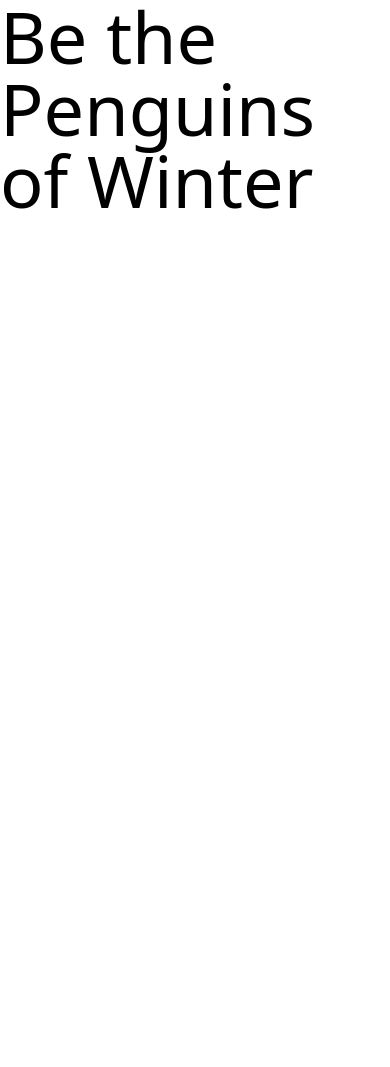
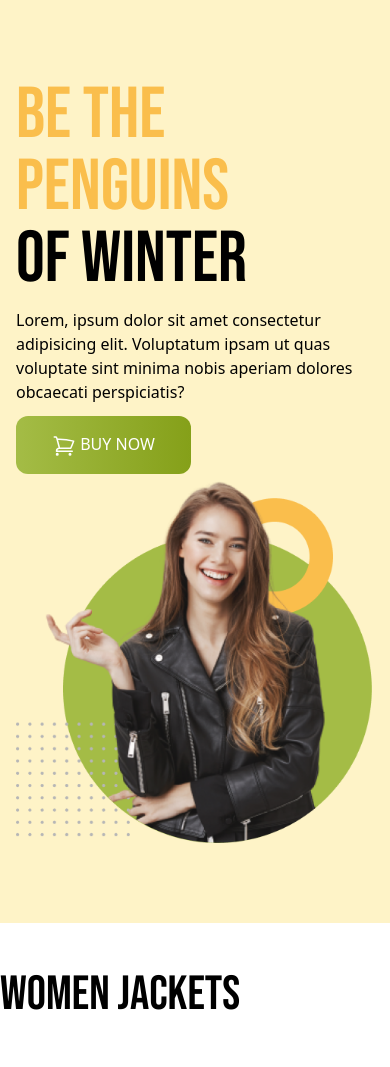
Before and after one commit to HamjaMohtadee04/penguinfashion, a plain HTML site: page index.html in a window 390 px wide. Before the commit the page ends 844 px from the top, so only its background shows below. Drawn offline with nearby package versions, Linux system fonts and the light colour scheme.

Commit message:
header responsiveness added

```diff
--- a/index.html
+++ b/index.html
@@ -5,21 +5,50 @@
     <meta name="viewport" content="width=device-width, initial-scale=1.0">
     <title>penguin</title>
     <script src="https://cdn.tailwindcss.com"></script>
+    <link rel="preconnect" href="https://fonts.googleapis.com">
+<link rel="preconnect" href="https://fonts.gstatic.com" crossorigin>
+<link href="https://fonts.googleapis.com/css2?family=Bebas+Neue&display=swap" rel="stylesheet">
 </head>
+<style>
+    .bebas-neue-regular {
+  font-family: "Bebas Neue", sans-serif;
+  font-weight: 400;
+  font-style: normal;
+}
+
+</style>
 <body>
 
-    <header>
-        <div>
+    <header class="bg-amber-100 px-20  px-4 md:px-32 py-20">
+        <!-- nav section -->
+        <nav>
+
+        </nav>
+        <!-- banner section -->
+        <div class="flex flex-col md:flex-row justify-between items-center">
+            <div class="space-y-3">
+                <h1 class="text-7xl uppercase bebas-neue-regular">
+                    <span class="text-[#FABE4C]">Be The Penguins </span>
+                    <br>
+                    of Winter</h1>
+                    <p>Lorem, ipsum dolor sit amet consectetur adipisicing elit. Voluptatum ipsam ut quas voluptate sint minima nobis aperiam dolores obcaecati perspiciatis?</p>
+                    <button class="py-4 px-9 bg-gradient-to-r from-[#A4BC46] to-[#85A019] rounded-xl uppercase text-white font-medium">
+                        <svg xmlns="http://www.w3.org/2000/svg" fill="none" viewBox="0 0 24 24" stroke-width="1.5" stroke="currentColor" class="size-6 inline">
+                            <path stroke-linecap="round" stroke-linejoin="round" d="M2.25 3h1.386c.51 0 .955.343 1.087.835l.383 1.437M7.5 14.25a3 3 0 0 0-3 3h15.75m-12.75-3h11.218c1.121-2.3 2.1-4.684 2.924-7.138a60.114 60.114 0 0 0-16.536-1.84M7.5 14.25 5.106 5.272M6 20.25a.75.75 0 1 1-1.5 0 .75.75 0 0 1 1.5 0Zm12.75 0a.75.75 0 1 1-1.5 0 .75.75 0 0 1 1.5 0Z" />
+                          </svg>
+                           Buy Now</button>
+            </div>
+
             <div>
-                <div>
-                    <h1 class="text-7xl">Be the Penguins of Winter</h1>
-                </div>
+                <img src="images/model.png" alt="">
             </div>
         </div>
     </header>
 
-    <main>
-
+    <main class="max-w-7xl mx-auto">
+        <section class="py-12">
+            <h3 class="text-5xl bebas-neue-regular"> Women Jackets</h3>
+        </section>
     </main>
 
     <footer></footer>
```
